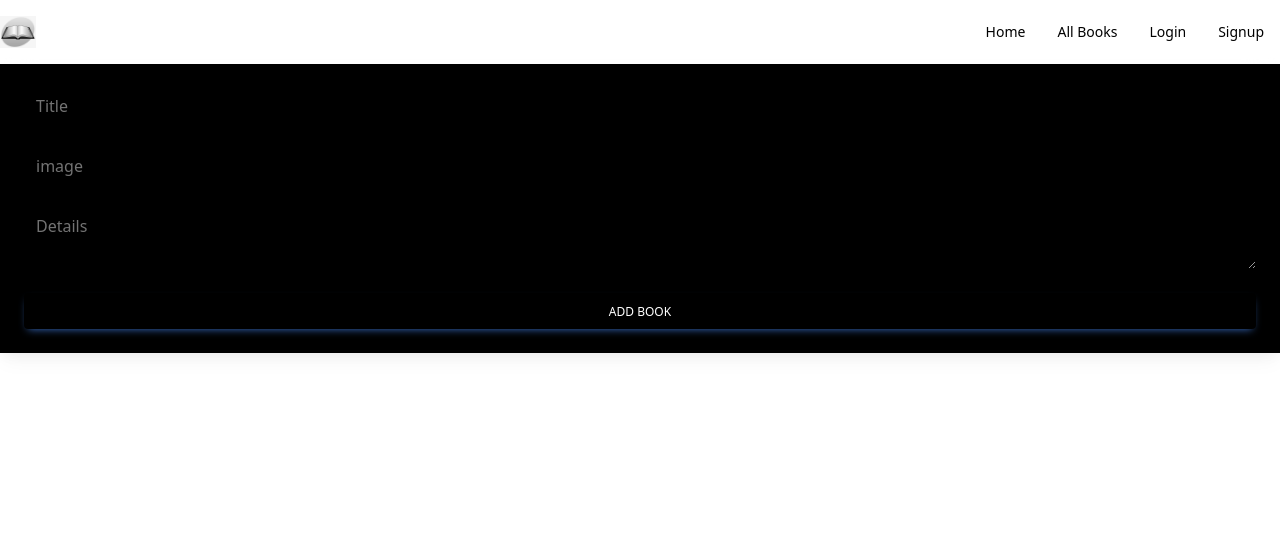
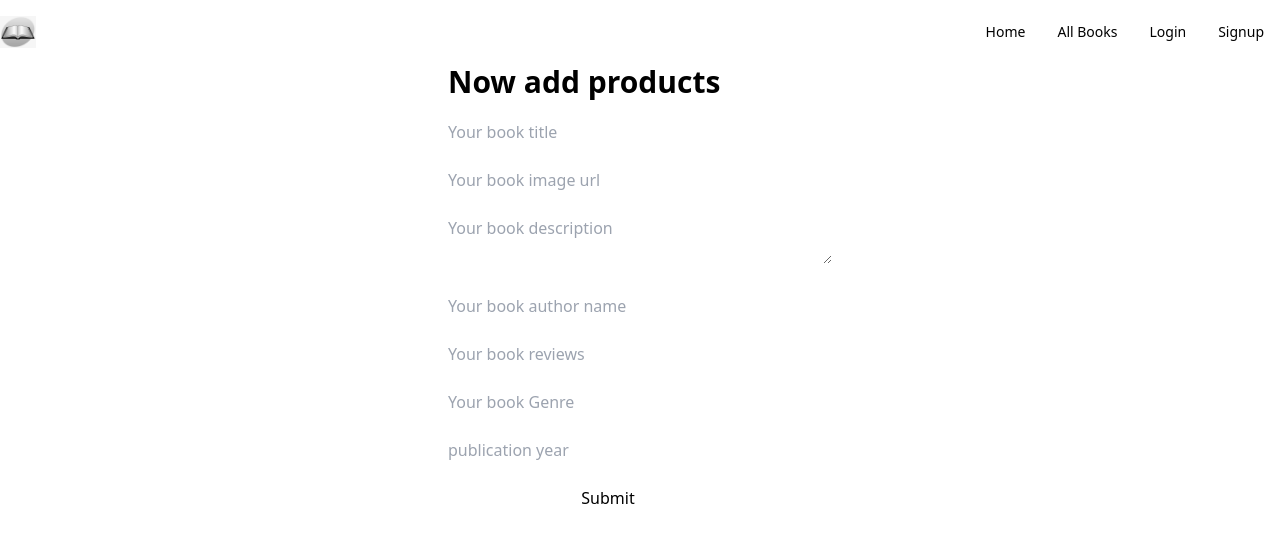
Before and after one commit to Aminulhoque01/Book-catalog, a React (Vite) app: page /AddNewBook in a window 1280 px wide. Shown: the top 542 px of the page. Built offline with nearby package versions, Linux system fonts and the light colour scheme; no server answers.

Commit message:
ten commit

```diff
--- a/src/pages/AddNewBook.tsx
+++ b/src/pages/AddNewBook.tsx
@@ -1,59 +1,85 @@
 import React from 'react';
 
 export default function AddNewBook() {
+
+  const handleAdd = (event:any) => {
+    event.preventDefault();
+    const form = event.target;
+    const items = form.items.value;
+    const price = form.price.value;
+    const textarea = form.textarea.value;
+    const genre = form.genre.value;
+    const url = form.url.value;
+    const used = form.used.value;
+    const PurchaseYear = form.PurchaseYear.value;
+
+    console.log(items,price,textarea,genre,url,used,PurchaseYear)
+  }
   return (
-    <div className="block max-w-l  rounded-lg bg-black  p-6 shadow-[0_2px_15px_-3px_rgba(0,0,0,0.07),0_10px_20px_-2px_rgba(0,0,0,0.04)] dark:bg-neutral-700">
-      <form>
-        <div className="relative mb-6" data-te-input-wrapper-init>
-          <input
-            type="text"
-            className="peer block min-h-[auto] w-full rounded border-0 bg-transparent px-3 py-[0.32rem] leading-[1.6] outline-none transition-all duration-200 ease-linear focus:placeholder:opacity-100 data-[te-input-state-active]:placeholder:opacity-100 motion-reduce:transition-none dark:text-neutral-200 dark:placeholder:text-neutral-200 [&:not([data-te-input-placeholder-active])]:placeholder:opacity-0"
-            id="exampleInput7"
-            placeholder="Name"
-          />
-          <label
-            for="exampleInput7"
-            className="pointer-events-none absolute left-3 top-0 mb-0 max-w-[90%] origin-[0_0] truncate pt-[0.37rem] leading-[1.6] text-neutral-500 transition-all duration-200 ease-out peer-focus:-translate-y-[0.9rem] peer-focus:scale-[0.8] peer-focus:text-primary peer-data-[te-input-state-active]:-translate-y-[0.9rem] peer-data-[te-input-state-active]:scale-[0.8] motion-reduce:transition-none dark:text-neutral-200 dark:peer-focus:text-primary"
-          >
-            Title
-          </label>
-        </div>
+    <div className='mx-auto w-96'>
+      <h2 className="text-3xl font-bold mb-5">Now add products</h2>
 
-        <div className="relative mb-6" data-te-input-wrapper-init>
-          <input
-            type="email"
-            className="peer block min-h-[auto] w-full rounded border-0 bg-transparent px-3 py-[0.32rem] leading-[1.6] outline-none transition-all duration-200 ease-linear focus:placeholder:opacity-100 data-[te-input-state-active]:placeholder:opacity-100 motion-reduce:transition-none dark:text-neutral-200 dark:placeholder:text-neutral-200 [&:not([data-te-input-placeholder-active])]:placeholder:opacity-0"
-            id="exampleInput8"
-            placeholder="Email address"
-          />
-          <label className="pointer-events-none absolute left-3 top-0 mb-0 max-w-[90%] origin-[0_0] truncate pt-[0.37rem] leading-[1.6] text-neutral-500 transition-all duration-200 ease-out peer-focus:-translate-y-[0.9rem] peer-focus:scale-[0.8] peer-focus:text-primary peer-data-[te-input-state-active]:-translate-y-[0.9rem] peer-data-[te-input-state-active]:scale-[0.8] motion-reduce:transition-none dark:text-neutral-200 dark:peer-focus:text-primary">
-            image
-          </label>
-        </div>
+      <form onSubmit={handleAdd}>
+        <input
+          type="text"
+          name="items"
+          placeholder="Your book title"
+          className="input w-full input-bordered"
+        />
+        <br />
+        <br />
+        <input
+          type="text"
+          name="url"
+          placeholder="Your book image url"
+          className="input w-full input-bordered"
+        />
+        <br />
+        <br />
+        <textarea
+
+          name="textarea"
+          placeholder="Your book description"
+          className="input w-full input-bordered"
+        />
+        <br />
+        <br />
+        <input
+          type="text"
+          name="price"
+          placeholder="Your book author name"
+          className="input w-full input-bordered"
+        />
+        <br />
+        <br />
 
 
+        <input
+          type="text"
+          name="PurchaseYear"
+          placeholder="Your book reviews"
+          className="input w-full input-bordered"
+        />
+        <br />
+        <br />
+        <input
+          name="genre"
+          type="text"
+          placeholder="Your book Genre "
+          className="input w-full input-bordered"
+        />
+        <br />
+        <br />
+        <input
+          name="used"
+          type="text"
+          placeholder="publication year"
+          className="input w-full input-bordered"
+        />
+        <br />
+        <br />
 
-        <div className="relative mb-6" data-te-input-wrapper-init>
-          <textarea
-            className="peer block min-h-[auto] w-full rounded border-0 bg-transparent px-3 py-[0.32rem] leading-[1.6] outline-none transition-all duration-200 ease-linear focus:placeholder:opacity-100 data-[te-input-state-active]:placeholder:opacity-100 motion-reduce:transition-none dark:text-neutral-200 dark:placeholder:text-neutral-200 [&:not([data-te-input-placeholder-active])]:placeholder:opacity-0"
-            id="exampleFormControlTextarea13"
-            placeholder="Message"
-          ></textarea>
-          <label className="pointer-events-none absolute left-3 top-0 mb-0 max-w-[90%] origin-[0_0] truncate pt-[0.37rem] leading-[1.6] text-neutral-500 transition-all duration-200 ease-out peer-focus:-translate-y-[0.9rem] peer-focus:scale-[0.8] peer-focus:text-primary peer-data-[te-input-state-active]:-translate-y-[0.9rem] peer-data-[te-input-state-active]:scale-[0.8] motion-reduce:transition-none dark:text-neutral-200 dark:peer-focus:text-primary">
-            Details
-          </label>
-        </div>
-
-
-
-        <button
-          type="submit"
-          className="dark:active:shadow-[0_8px_9px_-4px_rgba(59,113,202,0.2),0_4px_18px_0_rgba(59,113,202,0.1)]] inline-block w-full rounded bg-primary px-6 pb-2 pt-2.5 text-xs font-medium uppercase leading-normal text-white shadow-[0_4px_9px_-4px_#3b71ca] transition duration-150 ease-in-out hover:bg-primary-600 hover:shadow-[0_8px_9px_-4px_rgba(59,113,202,0.3),0_4px_18px_0_rgba(59,113,202,0.2)] focus:bg-primary-600 focus:shadow-[0_8px_9px_-4px_rgba(59,113,202,0.3),0_4px_18px_0_rgba(59,113,202,0.2)] focus:outline-none focus:ring-0 active:bg-primary-700 active:shadow-[0_8px_9px_-4px_rgba(59,113,202,0.3),0_4px_18px_0_rgba(59,113,202,0.2)] dark:shadow-[0_4px_9px_-4px_rgba(59,113,202,0.5)] dark:hover:shadow-[0_8px_9px_-4px_rgba(59,113,202,0.2),0_4px_18px_0_rgba(59,113,202,0.1)] dark:focus:shadow-[0_8px_9px_-4px_rgba(59,113,202,0.2),0_4px_18px_0_rgba(59,113,202,0.1)]"
-          data-te-ripple-init
-          data-te-ripple-color="light"
-        >
-          ADD book
-        </button>
+        <input  className="btn btn-accent w-full max-w-xs hover:cursor-pointer" type="submit" />
       </form>
     </div>
   );
```
